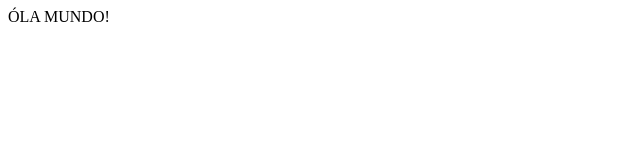
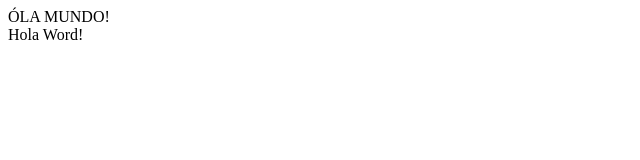
Before and after one commit to odasun009-tech/rebo-ex, a plain HTML site: page index.html in a window 1280 px wide. Shown: the full height of the page, 0-640 px from the left. Drawn offline with Linux system fonts and the light colour scheme.

Commit message:
feature..exemplo

```diff
--- a/index.html
+++ b/index.html
@@ -7,5 +7,6 @@
 </head>
 <body>
     ÓLA MUNDO!
+    <div>Hola Word!</div>
 </body>
 </html>
```
